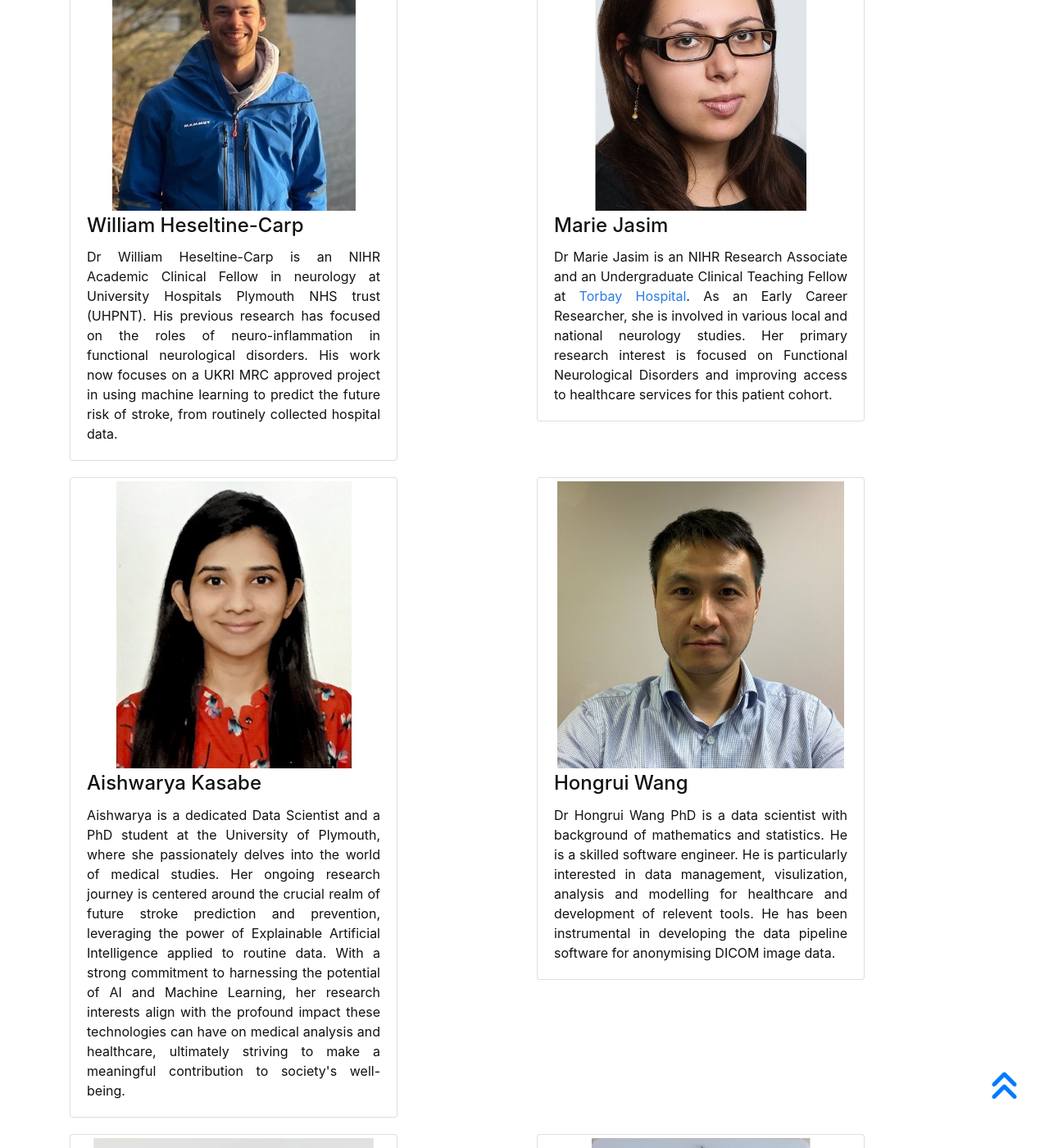
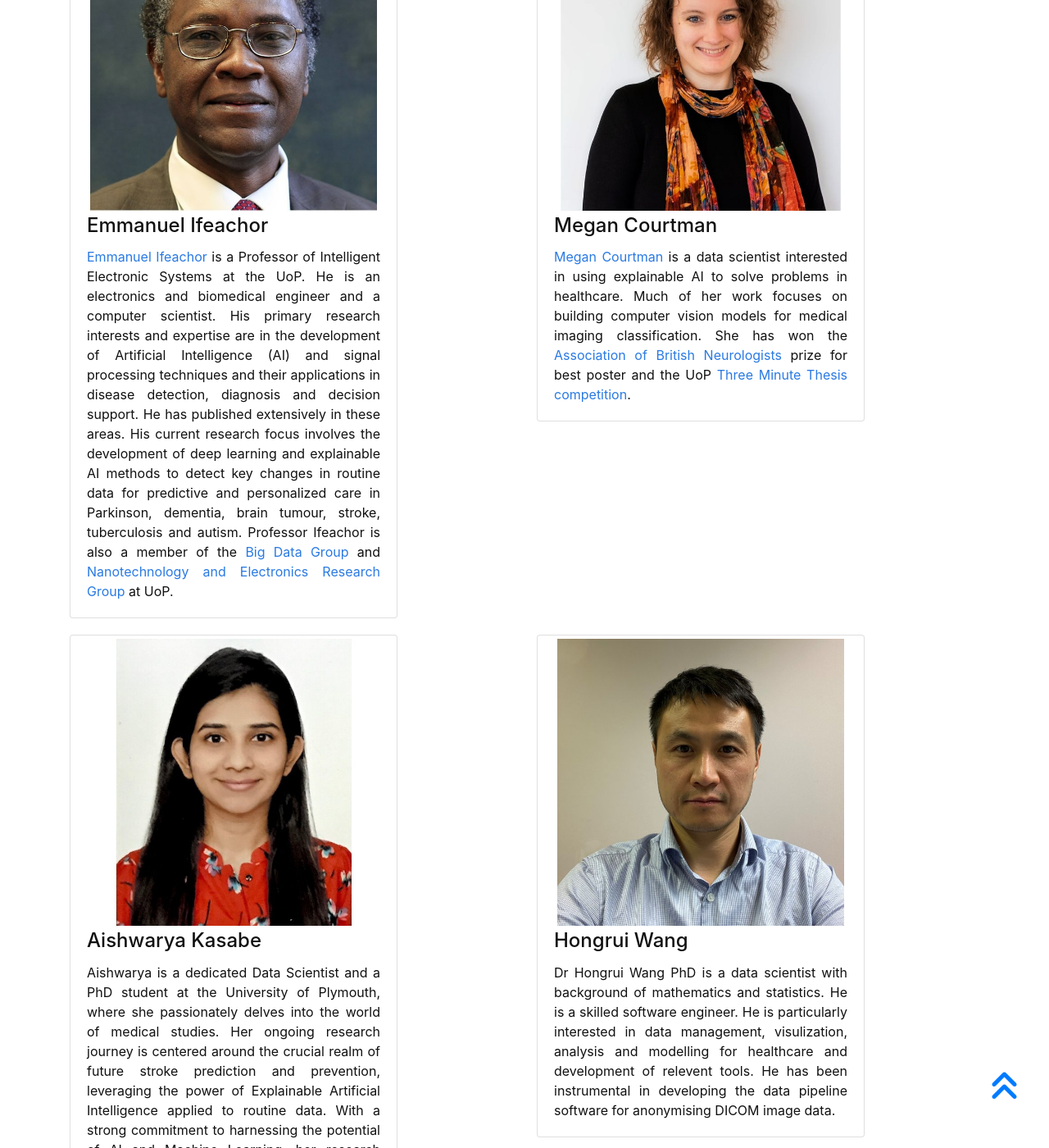
Before and after one commit to sustainsw/sustainsw.github.io, a Jekyll site: the page built from pages/people.md, in a window 1280 px wide and 1400 px high, scrolled down 1137 px. Shown: the whole window at 82% size. Built offline with Jekyll 4.4.1, drawn with Linux system fonts in a browser that asks for light colours; some of the changed text lies outside the part shown.

Commit message:
add new people

```diff
--- a/pages/people.md
+++ b/pages/people.md
@@ -45,6 +45,56 @@ nav_order: 3
         {% include person.html name="Stephen Mullin" image="/assets/img/Stephen_Mullin.jpg"
         introduction=intro_stephen_mullin %}
 
+        {% capture intro_emmanuel_ifeachor %}
+                <a href="https://www.plymouth.ac.uk/staff/emmanuel-ifeachor">Emmanuel Ifeachor</a>
+  is a Professor of Intelligent Electronic Systems at the UoP. He is an electronics and biomedical engineer and
+a computer scientist.   His primary research interests and expertise are in the development of Artificial Intelligence (AI) and
+signal processing techniques and their applications in disease detection, diagnosis and decision support.  He has published extensively
+in these areas.
+His current research focus involves the development of deep learning and explainable AI methods to detect key
+changes in routine data for predictive and personalized care in Parkinson, dementia, brain tumour, stroke,
+tuberculosis and autism.
+Professor Ifeachor is also a member of the <a href="https://www.plymouth.ac.uk/research/big-data-group">Big Data Group</a> and <a href="https://www.plymouth.ac.uk/research/nanotechnology-electronics">Nanotechnology and Electronics Research Group</a>
+at UoP.
+        {% endcapture %}
+        {% include person.html name="Emmanuel Ifeachor" image="/assets/img/Emmanual_Ifeachor.jpg"
+        introduction=intro_emmanuel_ifeachor %}
+
+
+        {% capture intro_megan_courtman %}
+        <a href="https://www.plymouth.ac.uk/staff/megan-courtman">Megan Courtman</a> is
+        a data scientist interested in using explainable AI to solve problems
+        in healthcare. Much of her work focuses on building computer vision
+        models for medical imaging classification. She has won the <a
+        href="https://www.theabn.org/">Association of British Neurologists</a>
+        prize for best poster and the UoP <a
+        href="https://www.plymouth.ac.uk/student-life/your-studies/research-degrees/doctoral-college/researcher-development-programme/three-minute-thesis-competition">Three
+        Minute Thesis competition</a>.
+        {% endcapture %}
+        {% include person.html name="Megan Courtman" image="/assets/img/Megan_Courtman.jpg"
+        introduction=intro_megan_courtman %}
+
+
+        {% capture intro_aishwarya_kasabe %}
+Aishwarya is a dedicated Data Scientist and a PhD student at the University of Plymouth, where she passionately delves into the world of medical studies. Her ongoing research journey is centered around the crucial realm of future stroke prediction and prevention, leveraging the power of Explainable Artificial Intelligence applied to routine data. With a strong commitment to harnessing the potential of AI and Machine Learning, her research interests align with the profound impact these technologies can have on medical analysis and healthcare, ultimately striving to make a meaningful contribution to society's well-being.
+        {% endcapture %}
+        {% include person.html name="Aishwarya Kasabe" image="/assets/img/Aishwarya_Kasabe.jpg"
+        introduction=intro_aishwarya_kasabe %}
+
+
+
+        {% capture intro_hongrui_wang %}
+        Dr Hongrui Wang PhD is a data scientist with background of mathematics
+        and statistics. He is a skilled software engineer. He is particularly
+        interested in data management, visulization, analysis and modelling for
+        healthcare and development of relevent tools. He has been instrumental
+        in developing the data pipeline software for anonymising DICOM image
+        data.
+        {% endcapture %}
+        {% include person.html name="Hongrui Wang" image="/assets/img/Hongrui_Wang.jpg"
+        introduction=intro_hongrui_wang %}
+
+
         {% capture intro_william_heseltine_carp%}
         Dr William Heseltine-Carp is an NIHR Academic Clinical Fellow in neurology at University Hospitals Plymouth NHS trust (UHPNT). His previous research has focused on the roles of neuro-inflammation in functional neurological disorders. His work now focuses on a UKRI MRC approved project in using machine learning to predict the future risk of stroke, from routinely collected hospital data.
         {% endcapture %}
@@ -65,37 +115,6 @@ nav_order: 3
         {% include person.html name="Marie Jasim" image="/assets/img/Marie_Jasim.jpg"
         introduction=intro_marie_jasim %}
 
-        {% capture intro_aishwarya_kasabe %}
-Aishwarya is a dedicated Data Scientist and a PhD student at the University of Plymouth, where she passionately delves into the world of medical studies. Her ongoing research journey is centered around the crucial realm of future stroke prediction and prevention, leveraging the power of Explainable Artificial Intelligence applied to routine data. With a strong commitment to harnessing the potential of AI and Machine Learning, her research interests align with the profound impact these technologies can have on medical analysis and healthcare, ultimately striving to make a meaningful contribution to society's well-being.
-        {% endcapture %}
-        {% include person.html name="Aishwarya Kasabe" image="/assets/img/Aishwarya_Kasabe.jpg"
-        introduction=intro_aishwarya_kasabe %}
-
-
-        {% capture intro_hongrui_wang %}
-        Dr Hongrui Wang PhD is a data scientist with background of mathematics
-        and statistics. He is a skilled software engineer. He is particularly
-        interested in data management, visulization, analysis and modelling for
-        healthcare and development of relevent tools. He has been instrumental
-        in developing the data pipeline software for anonymising DICOM image
-        data.
-        {% endcapture %}
-        {% include person.html name="Hongrui Wang" image="/assets/img/Hongrui_Wang.jpg"
-        introduction=intro_hongrui_wang %}
-
-
-        {% capture intro_megan_courtman %}
-        <a href="https://www.plymouth.ac.uk/staff/megan-courtman">Megan Courtman</a> is
-        a data scientist interested in using explainable AI to solve problems
-        in healthcare. Much of her work focuses on building computer vision
-        models for medical imaging classification. She has won the <a
-        href="https://www.theabn.org/">Association of British Neurologists</a>
-        prize for best poster and the UoP <a
-        href="https://www.plymouth.ac.uk/student-life/your-studies/research-degrees/doctoral-college/researcher-development-programme/three-minute-thesis-competition">Three
-        Minute Thesis competition</a>.
-        {% endcapture %}
-        {% include person.html name="Megan Courtman" image="/assets/img/Megan_Courtman.jpg"
-        introduction=intro_megan_courtman %}
 
         {% capture intro_galaleldin_abdelhalim %}
         Dr Abdelhalim is a Clinical Radiology Speciality Trainee at University Hospitals Plymouth NHS Trust. He is interested in neuroimaging and the applications of machine learning to medical imaging.  He is also interested in research relevant to
```
Also changed, not shown: other parts of pages/people.md (+1 -1 lines), assets/img/Emmanual_Ifeachor.jpg (added), assets/img/Mike_Ogara.jpg (added).
